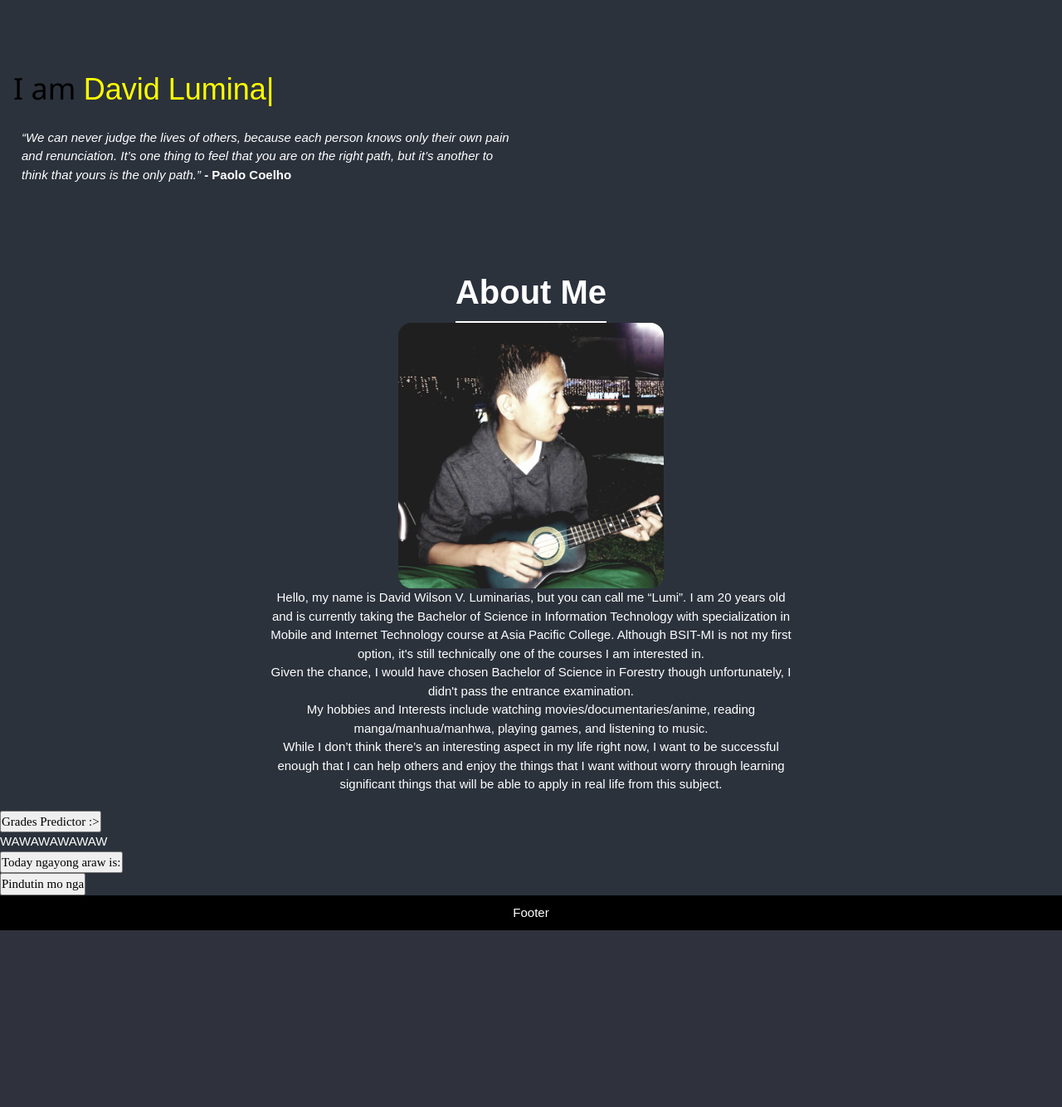
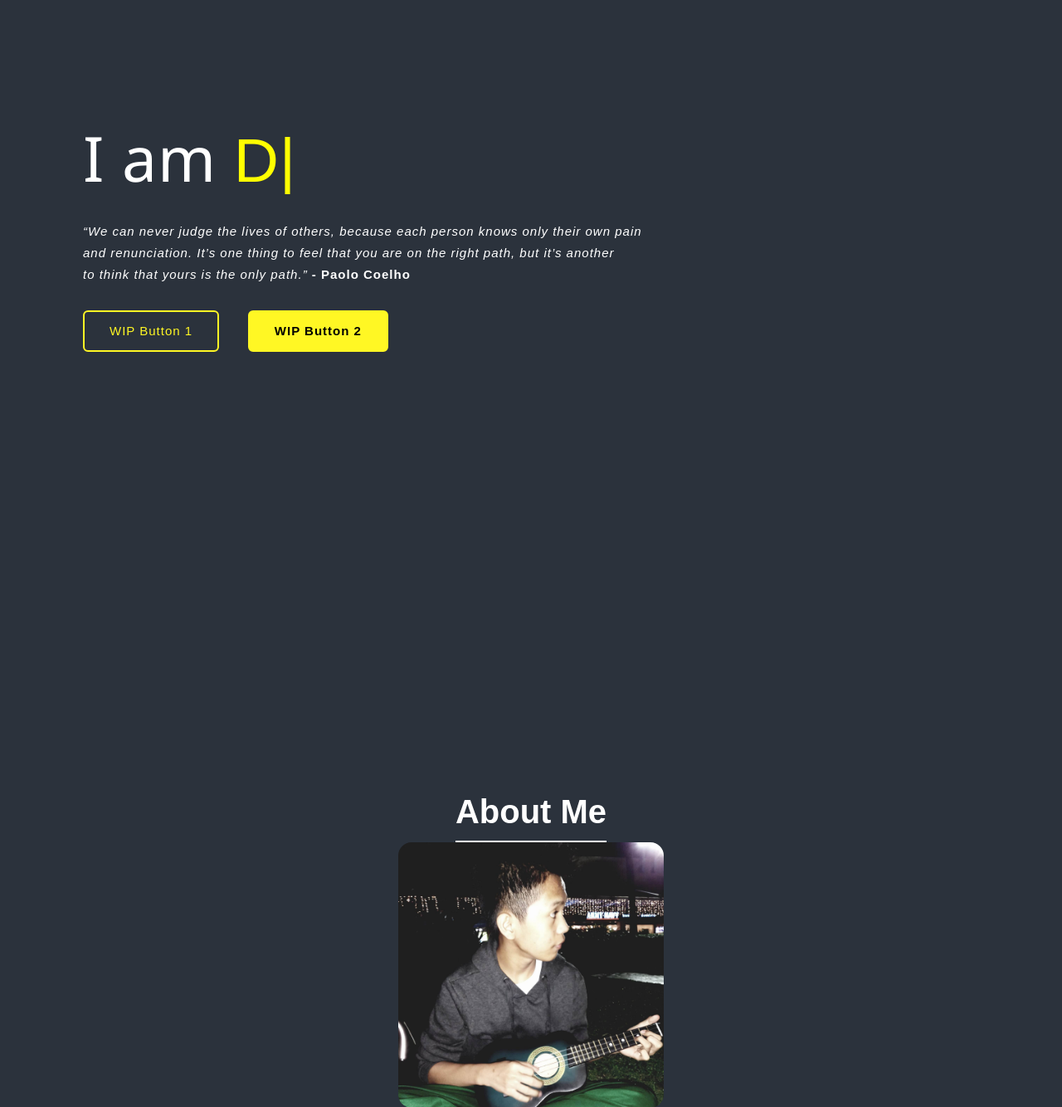
Before and after one commit to dvluminarias/lab-2, a PHP site: page / in a window 1280 px wide. Shown: the part 66-1400 px from the top of the page at 83% size. Before the commit the page ends 1187 px from the top, so only its background shows below. Run offline with PHP 8.4, Linux system fonts and the light colour scheme.

Commit message:
Auto-type Revisions

```diff
--- a/week5/Index.html
+++ b/week5/Index.html
@@ -106,33 +106,31 @@
 		</nav>
 	</div>
 
-<div class="w3-container">
-	<div class="row">
-		<p>
-			<div class="column50">
-				<p></p>
-			</div>
-			<div class="column50">
-				<div class="vertical">
-					<div = "demo">
+	<div class="container">
+		<div class="text-box" style="font-family: Century Gothic">
+			<div>
 			<h1>I am <span class="auto-type"></span></h1>
 			</div>
+
+			<p>
+			<i>“We can never judge the lives of others, because each person knows only their own pain <br>
+			and renunciation. It’s one thing to feel that you are on the right path, but it’s another <br>
+			to think that yours is the only path.”</i>
+			<b> - Paolo Coelho</b></p>
+
+			<a href="">WIP Button 1</a>
+			<a href="" class="btn">WIP Button 2</a>
+		</div>
+
 		<script src="https://cdn.jsdelivr.net/npm/typed.js@2.0.12"></script>
-					<script>var typed = new Typed(".auto-type", {
+
+		<script>
+			var typed = new Typed(".auto-type", {
 				strings: [ "Inevitable", "David Luminarias", "Iron Man"],
 				typeSpeed: 50,
-						backspeed: 100,
+				backSpeed: 100,
 				loop: true})
 		</script>
-					<p style="color: white; font-family: 'Poppins', sans-serif; padding: 10px;"><i>
-					“We can never judge the lives of others, because each person knows only their own pain and renunciation. It’s one thing to feel that you are on the right path, but it’s another to think that yours is the only path.”
-					</i>
-					<b> - Paolo Coelho</b>
-					</p>
-				</div>
-			</div>
-		</p>
-	</div>
 	</div>
 
 <div>
--- a/week5/style.css
+++ b/week5/style.css
@@ -5,6 +5,9 @@
 	font-family: 'Poppins', sans-serif;
 }
 
+.container{
+	height: 100vh;
+}
 .header{
 	width: 100%;
 	height: auto;
@@ -50,15 +53,35 @@ nav ul li a:hover{
 	border-bottom-color: white;
 }
 
-.demo{
+.text-box{
+	margin-top: 10%;
+	font-size: 15px;
+	letter-spacing: 1px;
+	line-height: 26px;
 	color: #fff;
-	display: flex;
-
+	padding-left: 100px;
 }
 
-.demo h1{
-	font-size: 100px;
-	font-weight: 1000;
+.text-box h1{
+	font-size: 75px;
+	line-height: 125px;
+}
+
+.text-box a{
+	margin-top: 30px;
+	display: inline-block;
+	border-radius: 6px;
+	border: 2px solid #fff724;
+	color: #fff724;
+	padding: 10px 30px;
+	text-decoration: none;
+}
+
+.text-box .btn{
+	background: #fff724;
+	color: #000;
+	margin-left: 30px;
+	font-weight: 600;
 }
 
 span{
```
Lines whose indentation alone changed are shown as unchanged.
